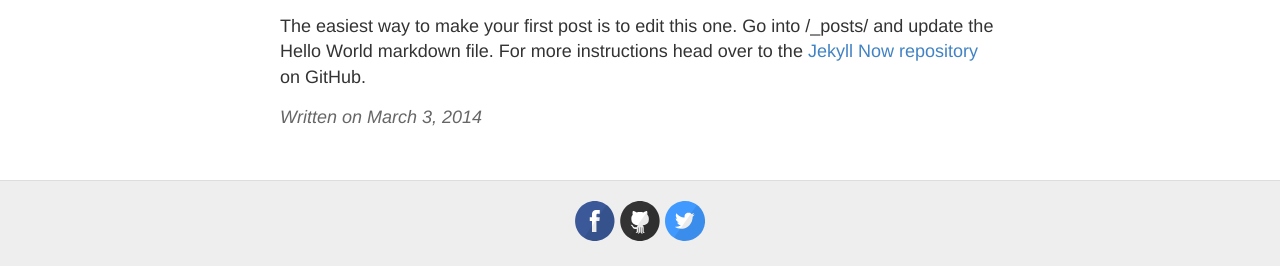
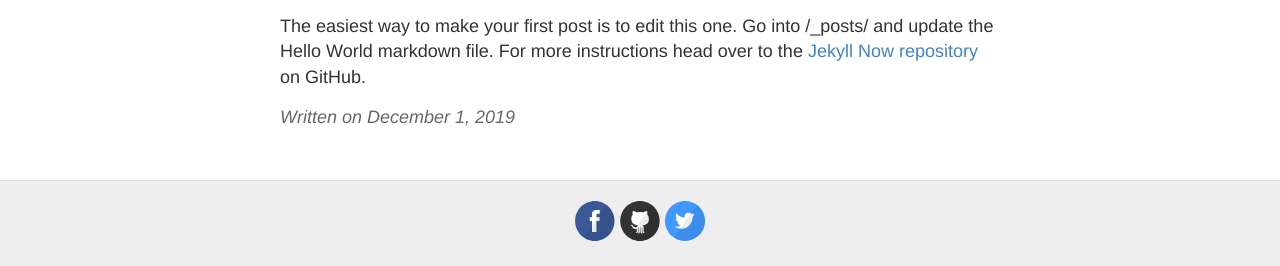
Before and after one commit to DaveNPlay/blog8, a Jekyll site: the page built from _posts/2014-3-3-Hello-World.md, in a window 1280 px wide. Shown: the part 685-951 px from the top of the page. Built offline with Jekyll 4.4.1, drawn with Linux system fonts in a browser that asks for light colours; part of the change alters nothing that is shown.

Commit message:
Update 2014-3-3-Hello-World.md

```diff
--- a/_posts/2014-3-3-Hello-World.md
+++ b/_posts/2014-3-3-Hello-World.md
@@ -1,6 +1,8 @@
 ---
 layout: post
 title: Unidad 1!
+date:   2019-12-01 21:13:36 +0530
+author: Ariana Cabezas
 ---
 
 Next you can update your site name, avatar and other options using the _config.yml file in the root of your repository (shown below).
```
